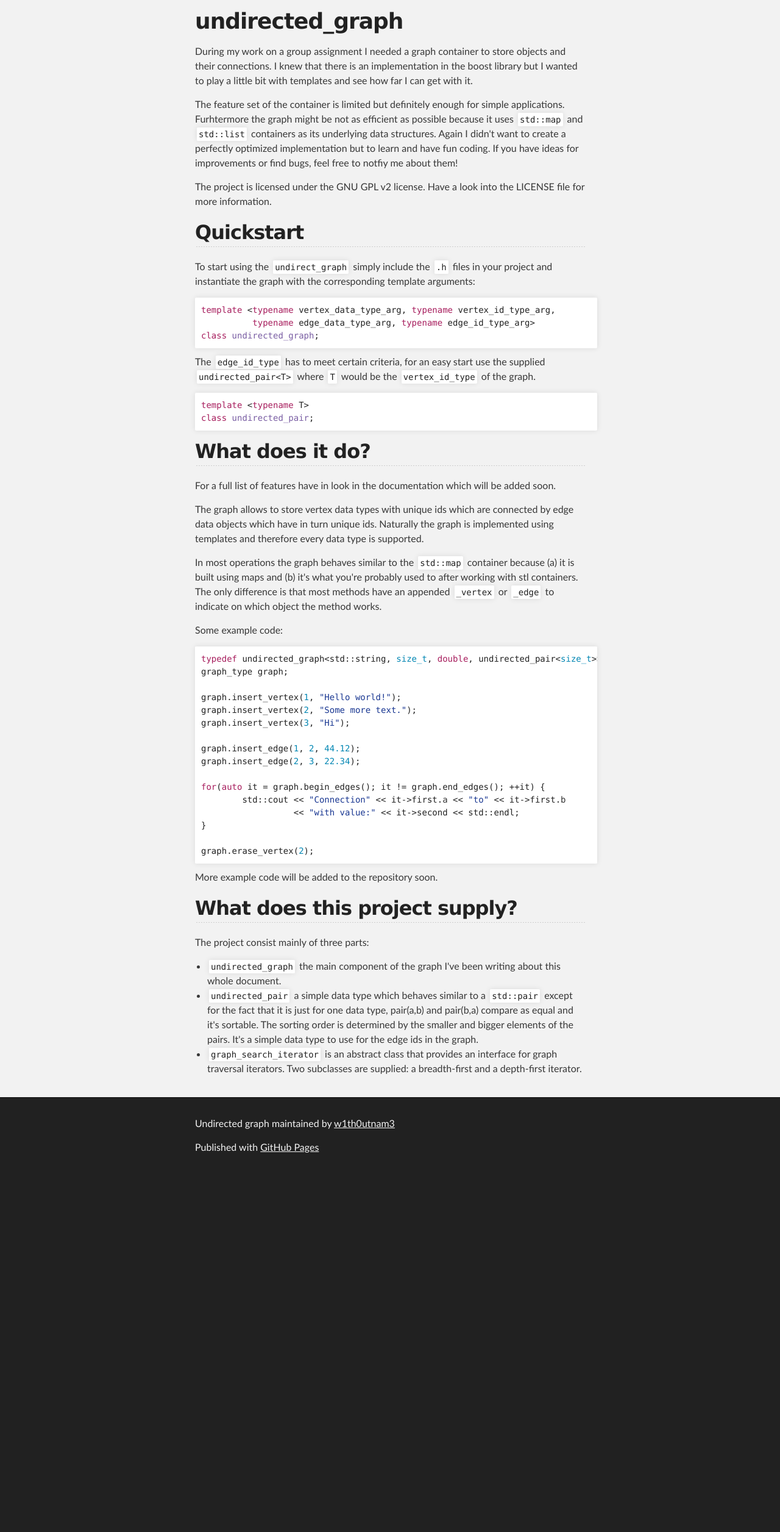
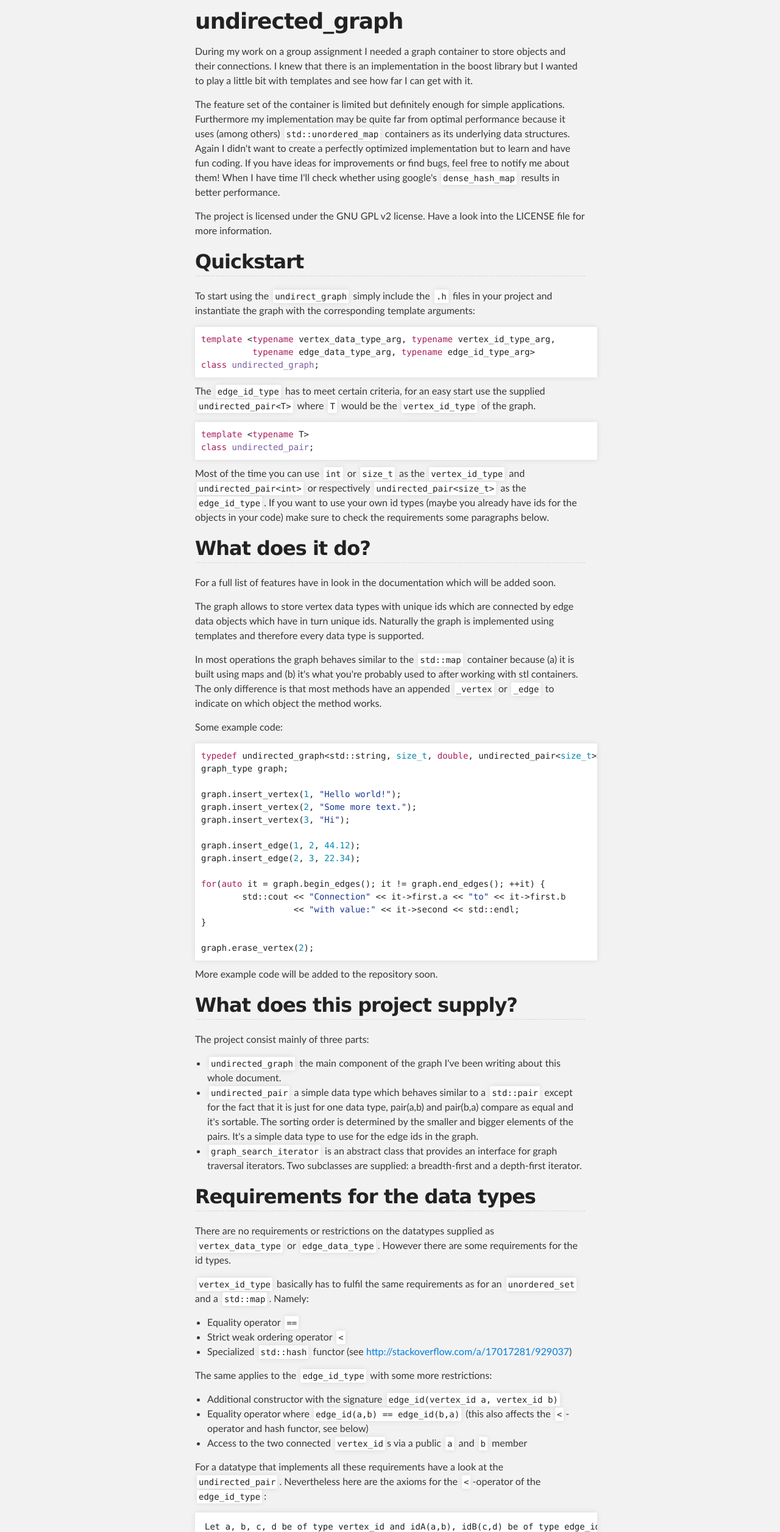
Before and after one commit to w1th0utnam3/undirected_graph, a plain HTML site: page index.html in a window 1280 px wide. Shown: the part 288-2800 px from the top of the page at 61% size. Before the commit the page ends 2216 px from the top, so only its background shows below. Drawn offline with Linux system fonts and the light colour scheme.

```diff
--- a/index.html
+++ b/index.html
@@ -38,10 +38,10 @@
 I knew that there is an implementation in the boost library but I wanted to play a little bit with
 templates and see how far I can get with it.</p>
 
-<p>The feature set of the container is limited but definitely enough for simple applications. Furhtermore the
-graph might be not as efficient as possible because it uses <code>std::map</code> and <code>std::list</code> containers as its
+<p>The feature set of the container is limited but definitely enough for simple applications. Furthermore my implementation may be quite far from optimal performance because it uses (among others) <code>std::unordered_map</code> containers as its
 underlying data structures. Again I didn't want to create a perfectly optimized implementation but to
-learn and have fun coding. If you have ideas for improvements or find bugs, feel free to notfiy me about them!</p>
+learn and have fun coding. If you have ideas for improvements or find bugs, feel free to notify me about them!
+When I have time I'll check whether using google's <code>dense_hash_map</code> results in better performance.</p>
 
 <p>The project is licensed under the GNU GPL v2 license. Have a look into the LICENSE file for more information.</p>
 
@@ -60,6 +60,10 @@ would be the <code>vertex_id_type</code> of the graph.</p>
 
 <div class="highlight highlight-c++"><pre><span class="pl-k">template </span>&lt;<span class="pl-k">typename</span> T&gt;
 <span class="pl-k">class</span> <span class="pl-en">undirected_pair</span>;</pre></div>
+
+<p>Most of the time you can use <code>int</code> or <code>size_t</code> as the <code>vertex_id_type</code> and <code>undirected_pair&lt;int&gt;</code> or respectively
+<code>undirected_pair&lt;size_t&gt;</code> as the <code>edge_id_type</code>. If you want to use your own id types (maybe you already have ids
+for the objects in your code) make sure to check the requirements some paragraphs below.</p>
 
 <h2>
 <a id="what-does-it-do" class="anchor" href="#what-does-it-do" aria-hidden="true"><span class="octicon octicon-link"></span></a>What does it do?</h2>
@@ -112,6 +116,53 @@ edge ids in the graph.</li>
 <code>graph_search_iterator</code> is an abstract class that provides an interface for graph traversal iterators.
 Two subclasses are supplied: a breadth-first and a depth-first iterator.</li>
 </ul>
+
+<h2>
+<a id="requirements-for-the-data-types" class="anchor" href="#requirements-for-the-data-types" aria-hidden="true"><span class="octicon octicon-link"></span></a>Requirements for the data types</h2>
+
+<p>There are no requirements or restrictions on the datatypes supplied as <code>vertex_data_type</code> or <code>edge_data_type</code>.
+However there are some requirements for the id types. </p>
+
+<p><code>vertex_id_type</code> basically has to fulfil the same requirements as for an <code>unordered_set</code> and a <code>std::map</code>. Namely:</p>
+
+<ul>
+<li>Equality operator <code>==</code>
+</li>
+<li>Strict weak ordering operator <code>&lt;</code>
+</li>
+<li>Specialized <code>std::hash</code> functor (see <a href="http://stackoverflow.com/a/17017281/929037">http://stackoverflow.com/a/17017281/929037</a>)</li>
+</ul>
+
+<p>The same applies to the <code>edge_id_type</code> with some more restrictions:</p>
+
+<ul>
+<li>Additional constructor with the signature <code>edge_id(vertex_id a, vertex_id b)</code>
+</li>
+<li>Equality operator where <code>edge_id(a,b) == edge_id(b,a)</code> (this also affects the <code>&lt;</code>-operator and hash functor, see below)</li>
+<li>Access to the two connected <code>vertex_id</code>s via a public <code>a</code> and <code>b</code> member</li>
+</ul>
+
+<p>For a datatype that implements all these requirements have a look at the <code>undirected_pair</code>. Nevertheless here are the
+axioms for the <code>&lt;</code>-operator of the <code>edge_id_type</code>: </p>
+
+<pre><code>Let a, b, c, d be of type vertex_id and idA(a,b), idB(c,d) be of type edge_id. Then:
+1. min(a,b) &lt; min(c,d) then: (idA &lt; idB)
+2. If not 1 and min(c,d) &lt; min(a,b) then: (idB &lt; idA)
+3. If not 1 and not 2 and max(a,b) &lt; max(c,d) then: (idA &lt; idB)
+4. If not 1 and not 2 and not 3 then: not (idA &lt; idB)
+</code></pre>
+
+<h2>
+<a id="todo" class="anchor" href="#todo" aria-hidden="true"><span class="octicon octicon-link"></span></a>Todo</h2>
+
+<ul>
+<li>Implement <code>erase</code> by iterator functions</li>
+<li>Implement unit tests</li>
+<li>Make sure that it works with google sparsehash containers (<code>dense_hash_map</code> and <code>dense_hash_set</code>, see <a href="https://code.google.com/p/sparsehash/">https://code.google.com/p/sparsehash/</a>)</li>
+<li>Check whether the interface is ok when using <code>unique_ptr</code> as data objects</li>
+<li>Check whether there is a performance difference btween storing <code>forward_list</code> directly in the adjacency
+map vs. storing pointers to the lists in it</li>
+</ul>
       </section>
     </div>
 
```
Also changed, not shown: params.json (+1 -1 lines).
